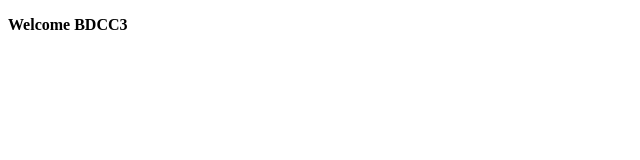
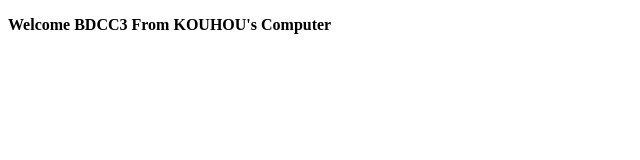
Before and after one commit to KouhouMohamed/tp4-docker, a plain HTML site: page index.html in a window 1280 px wide. Shown: the whole page, without its empty margins (0-640 px from the left). Drawn offline with Linux system fonts and the light colour scheme.

Commit message:
Change index file

```diff
--- a/index.html
+++ b/index.html
@@ -6,7 +6,7 @@
 </head>
 <body>
 <p>
-    <strong>Welcome BDCC3</strong>
+    <strong>Welcome BDCC3 From KOUHOU's Computer</strong>
 </p>
 </body>
 </html>
```
